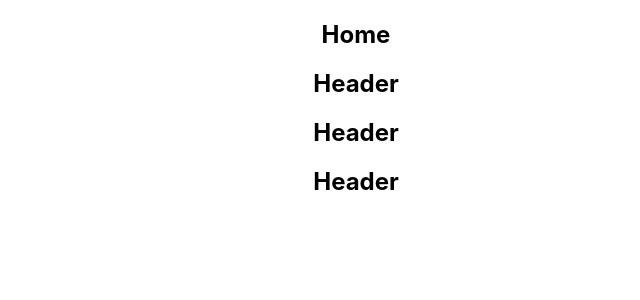
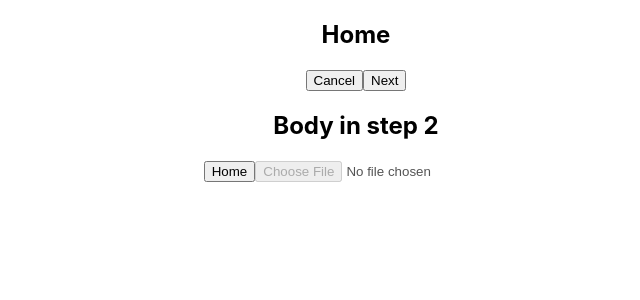
Before and after one commit to node-girls/react-hooks-workshop, a React (Create React App) app: page / in a window 1280 px wide. Shown: the top 300 px of the page, without its empty margins (284-924 px from the left). Built offline with nearby package versions, Linux system fonts and the light colour scheme.

Commit message:
[master] first hook, setting step variable

```diff
--- a/src/components/Body.jsx
+++ b/src/components/Body.jsx
@@ -1,7 +1,7 @@
 import React from 'react';
 
-const Body = () => (
-  <h2>Header</h2>
+const Body = ({step}) => (
+<h2>Body in step {step}</h2>
 );
 
 export default Body;
--- a/src/components/Footer.jsx
+++ b/src/components/Footer.jsx
@@ -1,7 +1,15 @@
 import React from 'react';
 
-const Footer = () => (
-  <h2>Header</h2>
+const Footer = ({step}) => (
+  <>
+    <button>Home</button>
+    <input
+      name="file"
+      id="file"
+      type="file"
+      disabled={step !== 1}
+    />
+  </>
 );
 
 export default Footer;
--- a/src/components/Header.jsx
+++ b/src/components/Header.jsx
@@ -1,7 +1,12 @@
 import React from 'react';
 
-const Header = () => (
-  <h2>Header</h2>
+const Header = ({step}) => (
+  <>
+    {step === 1 && <button>Home</button>}
+    {(step === 2 || step === 3) && <button>Cancel</button>}
+    {(step === 1 || step === 2) && <button>Next</button>}
+    {step === 3 && <button>Share</button>}
+  </>
 );
 
 export default Header;
--- a/src/containers/Home.jsx
+++ b/src/containers/Home.jsx
@@ -1,15 +1,19 @@
-import React from 'react';
+import React, { useState } from 'react';
 import Header from '../components/Header'
 import Body from '../components/Body'
 import Footer from '../components/Footer'
 
-const Home = () => (
-  <>
-    <h2>Home</h2>
-    <Header />
-    <Body />
-    <Footer />
-  </>
-);
+const Home = () => {
+  const [step, setState] = useState(2);
+  return(
+    <>
+      <h2>Home</h2>
+      <Header step={step}/>
+      <Body step={step}/>
+      <Footer step={step}/>
+    </>
+  );
+}
+
 
 export default Home;
```
